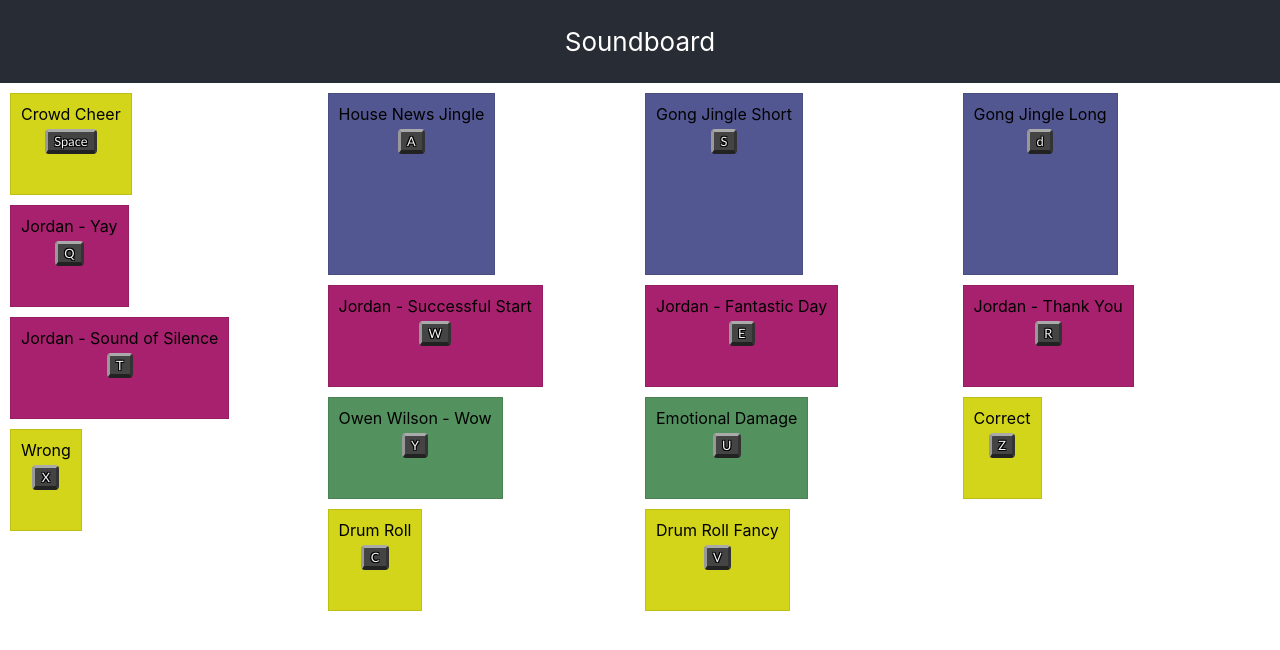
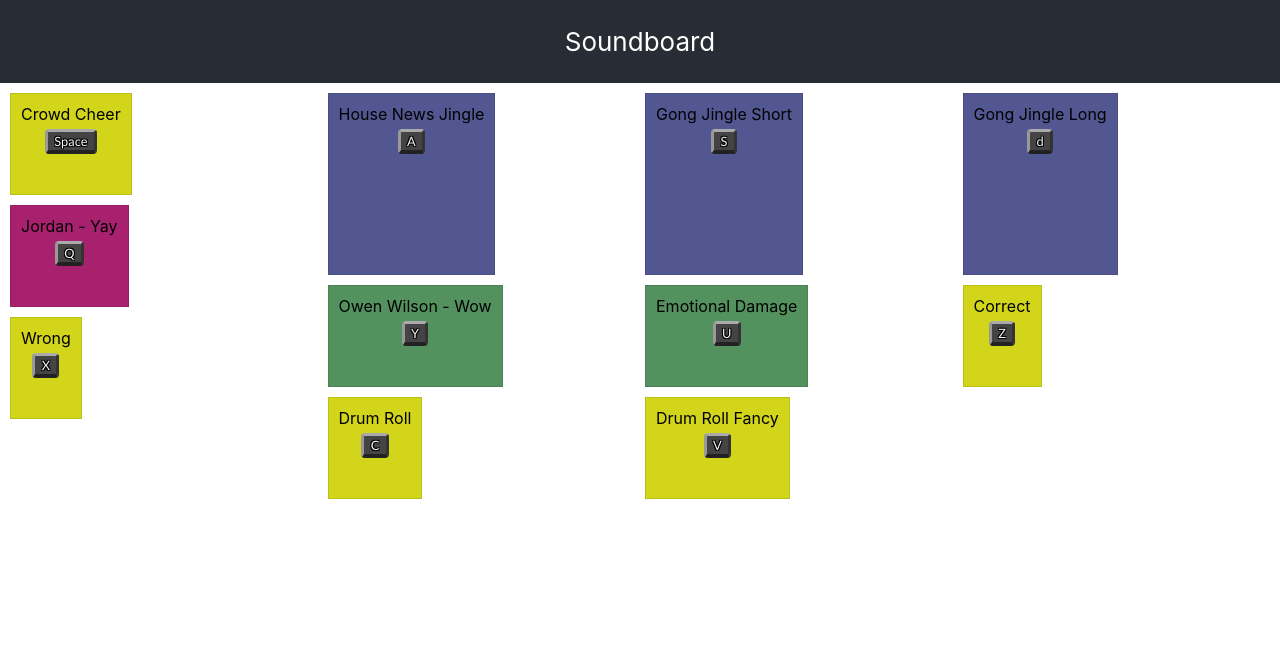
Before and after one commit to wezlar/sound-board, a React (Create React App) app: page / in a window 1280 px wide. Shown: the top 650 px of the page. Built offline with nearby package versions, Linux system fonts and the light colour scheme.

Commit message:
Remove Jordan sounds

```diff
--- a/src/App.tsx
+++ b/src/App.tsx
@@ -62,34 +62,34 @@ const sounds = [
     label: 'Q',
     soundName: 'Jordan - Yay',
   },
-  {
-    audio: JordanSuccessfulStart,
-    colour: '#a8216e',
-    keyCode: 87,
-    label: 'W',
-    soundName: 'Jordan - Successful Start',
-  },
-  {
-    audio: JordanFantasticDay,
-    colour: '#a8216e',
-    keyCode: 69,
-    label: 'E',
-    soundName: 'Jordan - Fantastic Day',
-  },
-  {
-    audio: JordanThankYou,
-    colour: '#a8216e',
-    keyCode: 82,
-    label: 'R',
-    soundName: 'Jordan - Thank You',
-  },
-  {
-    audio: JordanSoundOfSilence,
-    colour: '#a8216e',
-    keyCode: 84,
-    label: 'T',
-    soundName: 'Jordan - Sound of Silence',
-  },
+  // {
+  //   audio: JordanSuccessfulStart,
+  //   colour: '#a8216e',
+  //   keyCode: 87,
+  //   label: 'W',
+  //   soundName: 'Jordan - Successful Start',
+  // },
+  // {
+  //   audio: JordanFantasticDay,
+  //   colour: '#a8216e',
+  //   keyCode: 69,
+  //   label: 'E',
+  //   soundName: 'Jordan - Fantastic Day',
+  // },
+  // {
+  //   audio: JordanThankYou,
+  //   colour: '#a8216e',
+  //   keyCode: 82,
+  //   label: 'R',
+  //   soundName: 'Jordan - Thank You',
+  // },
+  // {
+  //   audio: JordanSoundOfSilence,
+  //   colour: '#a8216e',
+  //   keyCode: 84,
+  //   label: 'T',
+  //   soundName: 'Jordan - Sound of Silence',
+  // },
   {
     audio: OwenWilsonWow,
     colour: '#53915e',
```
